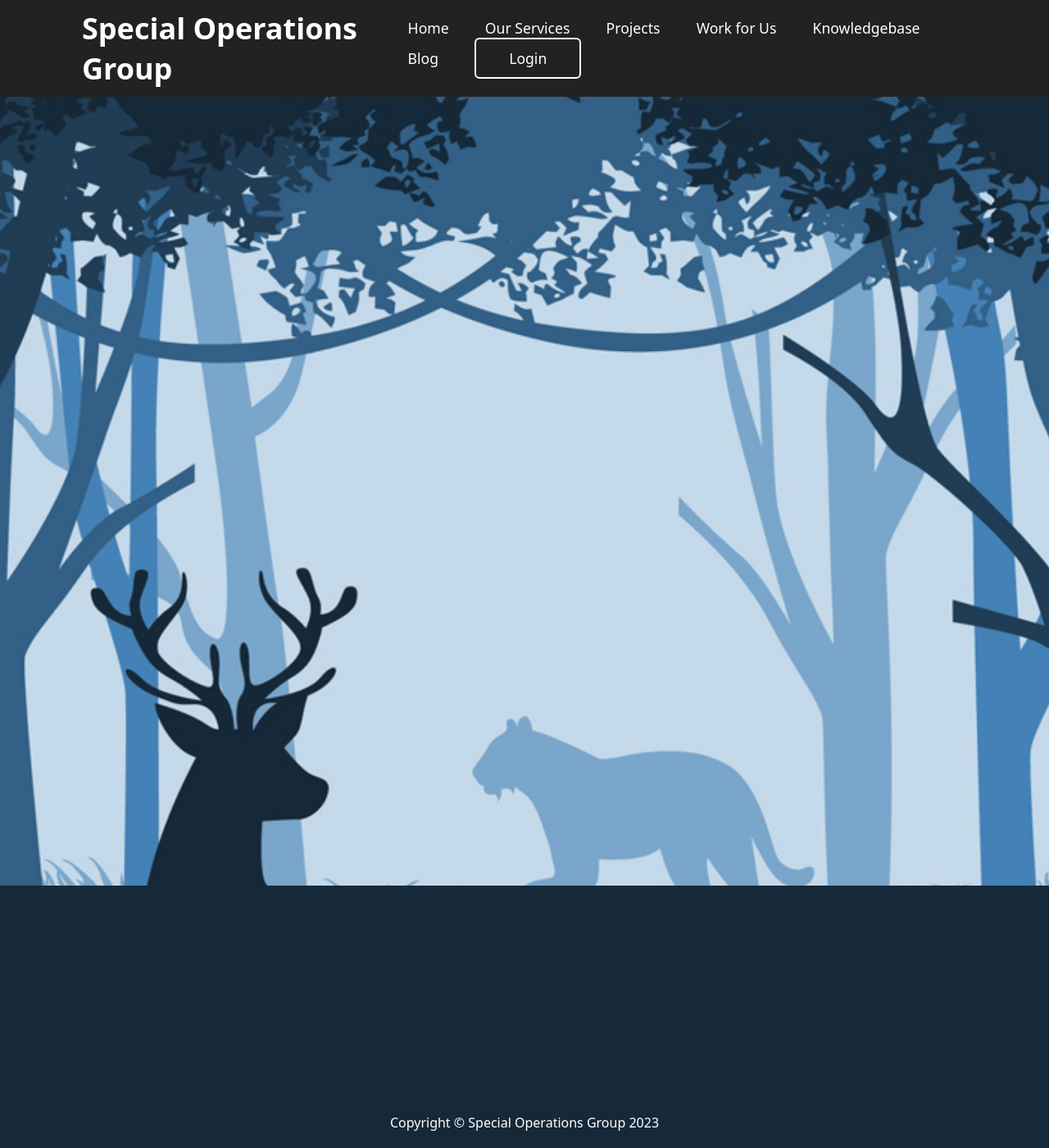
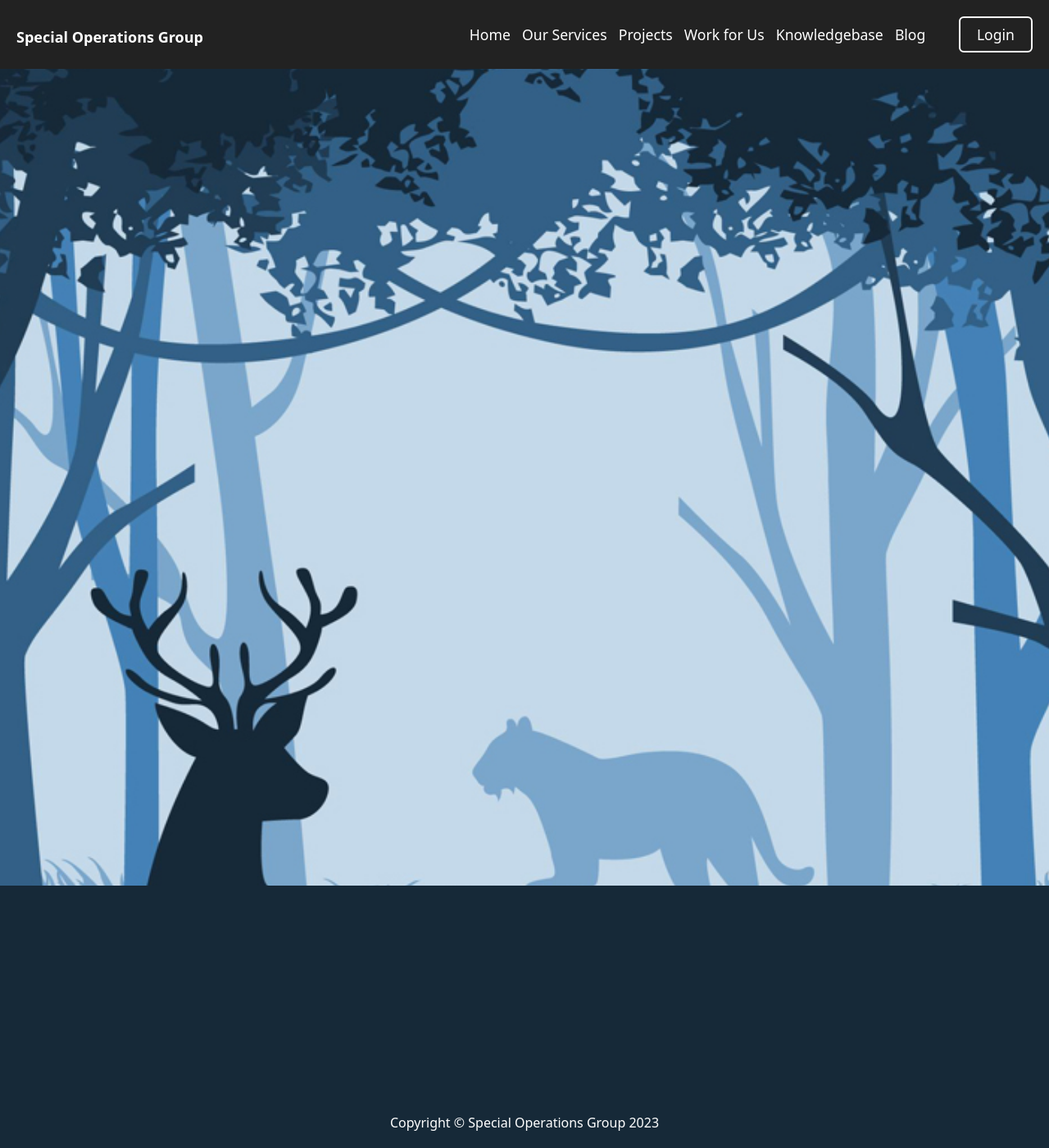
Before and after one commit to A3SOG/a3sog.github.io, a Jekyll site: the page built from index.html, in a window 1280 px wide and 1400 px high. Shown: the whole window at 82% size. Built offline with Jekyll 4.4.1, drawn with Linux system fonts in a browser that asks for light colours; nearby versions of some CDN libraries.

Commit message:
Update 08052023@1110

```diff
--- a/_includes/navigation.html
+++ b/_includes/navigation.html
@@ -1,4 +1,4 @@
-<div class="navbar">
+<div class="navbar" id="sogNavbar">
     <h2 class="logo"><a href="/">Special Operations Group</a></h2>
     <nav class="navigation">
         <a href="/#page-top">Home</a>
@@ -8,5 +8,17 @@
         <a href="https://a3sog.github.io/knowledgebase" target="_blank">Knowledgebase</a>
         <a href="/blog">Blog</a>
         <button class="btnLogin-popup" type="button">Login</button>
+        <a href="javascript:void(0);" class="icon" onclick="myFunction()"><i class="fa-solid fa-bars" id="fontAwesomeIcon"></i></a>
     </nav>
 </div>
+
+<script>
+function myFunction() {
+    var x = document.getElementById("sogNavbar");
+    if (x.className === "navbar") {
+        x.className += " responsive";
+    } else {
+        x.className = "navbar";
+    }
+}
+</script>
--- a/assets/css/style.css
+++ b/assets/css/style.css
@@ -41,7 +41,7 @@
     top: 0;
     left: 0;
     width: 100%;
-    padding: 10px 100px;
+    padding: 20px;
     display: flex;
     justify-content: space-between;
     align-items: center;
@@ -49,12 +49,23 @@
     transition: .5s;
     z-index: 1;
 }
+.navbar .icon {
+    display: none;
+    font-size: 1.1em;
+}
 
 .logo a {
-    font-size: 1.5em;
+    font-size: .75em;
     color: #fff;
     text-decoration: none;
 }
+
+/* .navigation {
+    width: 100%;
+    display: flex;
+    justify-content: space-between;
+    align-items: center;
+} */
 
 .navigation a {
     position: relative;
@@ -62,7 +73,7 @@
     color: #fff;
     text-decoration: none;
     font-weight: 500;
-    margin-left: 40px;
+    margin-right: 10px;
 }
 
 .navigation a::after {
@@ -85,8 +96,6 @@
 }
 
 .navigation .btnLogin-popup {
-    width: 130px;
-    height: 50px;
     background: transparent;
     border: 2px solid #fff;
     outline: none;
@@ -95,8 +104,9 @@
     font-size: 1.1em;
     color: #fff;
     font-weight: 500;
-    margin-left: 40px;
+    padding: 8px 20px;
     transition: .5s;
+    margin-left: 1.5em;
 }
 
 .navigation .btnLogin-popup:hover {
@@ -377,3 +387,43 @@
     color: #fff;
     z-index: 1;
 }
+
+@media screen and (max-width: 768px) {
+    .navbar a:not(:first-child) {display: none;}
+    .navbar button {display: none;}
+    .navbar a.icon {
+      float: right;
+      display: block;
+    }
+    .navbar .navigation {
+        display: inline;
+    }
+  }
+
+  @media screen and (max-width: 768px) {
+    .navbar.responsive {position: relative; z-index: 10;}
+    .navbar.responsive .icon {
+      position: absolute;
+      right: 0;
+      top: 0;
+      margin-right: 5px;
+    }
+    .navbar.responsive .logo {
+        position: absolute;
+        left: 0;
+        top: 0;
+        margin-left: 20px;
+        margin-top: 20px;
+    }
+    .navbar.responsive a {
+      float: none;
+      display: block;
+      text-align: left;
+    }
+    .navbar.responsive button {
+      float: none;
+      display: block;
+      text-align: left;
+      margin-left: 0px;
+    }
+  }
--- a/assets/js/script.js
+++ b/assets/js/script.js
@@ -3,6 +3,7 @@
 const registerLink = document.querySelector('.register-link');
 const btnPopup = document.querySelector('.btnLogin-popup');
 const iconClose = document.querySelector('.icon-close');
+const iconBars = document.getElementById('fontAwesomeIcon');
 
 registerLink.addEventListener('click', () => {
     wrapper.classList.add('active');
@@ -10,6 +11,11 @@
 
 loginLink.addEventListener('click', () => {
     wrapper.classList.remove('active');
+});
+
+iconBars.addEventListener('click', () => {
+    iconBars.classList.remove('fa-bars');
+    iconBars.classList.add('fa-xmark');
 });
 
 btnPopup.addEventListener('click', () => {
@@ -25,8 +31,12 @@
 
 $(window).scroll(function() {
     if ($(this).scrollTop() > 0) {
-     $('.navbar').css('background','none');
+        if ($(window).width() < 768) {
+            $('.navbar').css('background','');
+        } else {
+            $('.navbar').css('background','none');
+        }
     } else {
-       $('.navbar').css('background','');
+        $('.navbar').css('background','');
     }
 });
```
